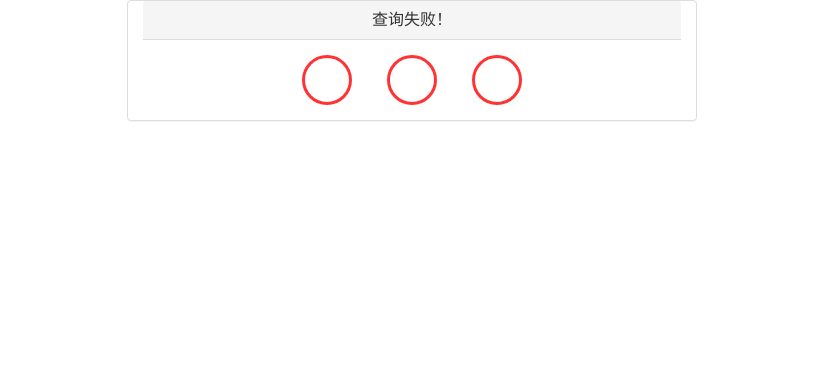
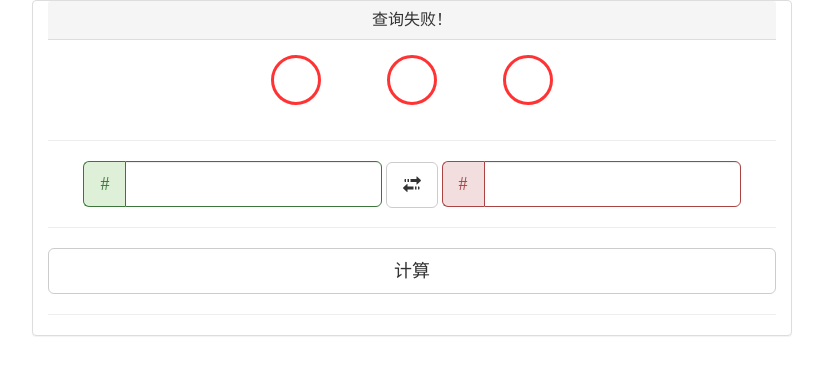
Before and after one commit to YunYouJun/orange-lottery-judge, a PHP site: page / in a window 1280 px wide. Shown: the top 375 px of the page, without its empty margins (228-1051 px from the left). Run offline with PHP 8.4, Linux system fonts and the light colour scheme; data that the repository does not hold is empty.

Commit message:
main complete judge
1.#自动去除
2.皆为大写字母
// 定输赢方式：
// -按彩票（排列三）的三位数字第一位 ‘乘以’ 第二位 ‘加上’ 第三位
// -计算结果【为奇数-开小】【为偶数-开大】
// -当天星期几决定比第几位
// -字母比数字大 1<9#2PPLGYO对方：# 9OP8VO
// 今天星期五，排列三结果2，3，5
// 2x3+5=11【奇数，第二位比小。如果相同，比下以位：第三位】
// 我方第二位“P"对方第二位”O"
// 根据字母图，O比P小，所以这场我方输

```diff
--- a/index.php
+++ b/index.php
@@ -18,8 +18,13 @@ $regex5="/<span class=\"c-icon c-icon-ball-red op_caipiao_ball_red c-gap-right-s
     <title>Orange lottery judge</title>
     <!-- 最新版本的 Bootstrap 核心 CSS 文件 -->
     <link rel="stylesheet" href="https://cdn.bootcss.com/bootstrap/3.3.7/css/bootstrap.min.css" integrity="sha384-BVYiiSIFeK1dGmJRAkycuHAHRg32OmUcww7on3RYdg4Va+PmSTsz/K68vbdEjh4u" crossorigin="anonymous">
+        <!-- jQuery (necessary for Bootstrap's JavaScript plugins) -->
+    <script src="https://cdn.bootcss.com/jquery/1.12.4/jquery.min.js"></script>
 
     <style type="text/css">
+    body{
+    	font-family: "Microsoft Yahei";
+    }
 	.mycircle {
 		width: 50px;
 		height: 50px;
@@ -36,7 +41,7 @@ $regex5="/<span class=\"c-icon c-icon-ball-red op_caipiao_ball_red c-gap-right-s
   </head>
   <body>
   <div class="container">
-	    <div class="panel panel-default col-md-6 col-md-offset-3">
+	    <div class="panel panel-default col-md-8 col-md-offset-2">
 		    <div class="text-center panel-heading">
 			    <h3 class="panel-title">
 			    <?php
@@ -48,7 +53,7 @@ $regex5="/<span class=\"c-icon c-icon-ball-red op_caipiao_ball_red c-gap-right-s
 				?>
 				</h3>
 		    </div>
-		    <div class="panel-body col-md-12" align="center">
+		    <div class="panel-body" align="center">
 		    	<div class="col-md-3"></div>
 				<div class="col-md-2 col-xs-4">
 				    <div id="firstnum" class="mycircle text-center">
@@ -69,29 +74,41 @@ $regex5="/<span class=\"c-icon c-icon-ball-red op_caipiao_ball_red c-gap-right-s
 				    </div>
 				</div>
 		  	</div>
+		  	<hr>
+		  	<form class="form-inline text-center">
+		  		<div class="form-group has-success input-group input-group-lg">
+		  			<span class="input-group-addon">#</span>
+				  	<input type="text" class="form-control" id="myclancode">
+				</div>
+				<div class="form-group"><i class="btn btn-default btn-lg btn-block glyphicon glyphicon-transfer" id="VS"></i></div>
+				  	<div class="form-group has-error input-group input-group-lg">
+					  <span class="input-group-addon">#</span>
+					  <input type="text" class="form-control" id="enemyclancode">
+				</div>
+		  	</form>
+			<hr>
+			<div class="resultpanel">
+			  	<button id="result" class="btn btn-default btn-block btn-lg">
+				  计算
+				</button>
+			</div>
+			<hr>
 	    </div>
-
-	    <div class="test">
-		  <h1 id="result"></h1>
-		</div>
+		<div class="col-md-2"></div>
    </div>
 
+<script type="text/javascript" src="orange_lottery_judge.js"></script>
 <script type="text/javascript">
-	function lottery_judge(){
-		$('.test').append("<h1>yes</h1>");
-		alert("???");
-	}
-	lottery_judge();
-	alert("sad");
-	function myFunction(){
-    alert("你好，我是一个警告框！");
-} myFunction();
+	$("#VS").click(function(){
+		orange_lottery_judge();
+	});
+
+	$("#result").click(function(){
+		orange_lottery_judge();
+	});
 </script>
 
 
-
-    <!-- jQuery (necessary for Bootstrap's JavaScript plugins) -->
-    <script src="https://cdn.bootcss.com/jquery/1.12.4/jquery.min.js"></script>
     <!-- Include all compiled plugins (below), or include individual files as needed -->
     <!-- 最新的 Bootstrap 核心 JavaScript 文件 -->
     <script src="https://cdn.bootcss.com/bootstrap/3.3.7/js/bootstrap.min.js" integrity="sha384-Tc5IQib027qvyjSMfHjOMaLkfuWVxZxUPnCJA7l2mCWNIpG9mGCD8wGNIcPD7Txa" crossorigin="anonymous"></script>
--- /dev/null
+++ b/orange_lottery_judge.js
@@ -0,0 +1,71 @@
+function compare(mycode,enemycode,order){ //比大
+	if(order-1 > mycode.length){
+		return ;
+	}
+
+	var big;
+	if(order==0)	order = 7;
+	if(mycode[order-1] > enemycode[order-1]){
+		big = 1;
+	}else if(mycode[order-1] < enemycode[order-1]){
+		big = -1;
+	}else if(mycode[order-1] == enemycode[order-1]){
+		big = compare(mycode,enemycode,order+1);
+	}
+	return big;
+}
+
+function lottery_judge(firstnum,secondnum,thirdnum,mycode,enemycode){
+	var flag;
+	var count = firstnum*secondnum+thirdnum;
+	var odevity = count%2;
+	var date = new Date(); //获取当前日期，=。=如果开奖和查看隔了一天怎么办，……之后再说
+	var weekday	= date.getDay();
+	if(odevity==1){
+		//奇数
+		flag = compare(enemycode,mycode,weekday);
+	}else if(odevity==0){
+		//偶数
+		flag = compare(mycode,enemycode,weekday);
+	}else{
+		$('#result').removeClass();
+		$('#result').addClass("btn-warning");
+		$('#result').append('<i class="glyphicon glyphicon-warning-sign"></i> - 出错 - <i class="glyphicon glyphicon-warning-sign"></i>');
+	}
+
+	if(flag>0){
+		$('#result').removeClass();
+		$('#result').addClass("btn btn-block btn-success btn-lg");
+		$('#result').html('<i class="glyphicon glyphicon-ok"></i> - 胜 - <i class="glyphicon glyphicon-ok"></i>');
+	}else if(flag<0){
+		$('#result').removeClass();
+		$('#result').addClass("btn btn-block btn-danger btn-lg");
+		$('#result').html('<i class="glyphicon glyphicon-remove"></i> - 败 - <i class="glyphicon glyphicon-remove"></i>');
+	}else if(flag == null){
+		$('#result').removeClass();
+		$('#result').addClass("btn btn-block btn-warning btn-lg");
+		$('#result').html('<i class="glyphicon glyphicon-warning-sign"></i> -位数不足以继续比较- <i class="glyphicon glyphicon-warning-sign"></i>');
+	}else{
+		$('#result').removeClass();
+		$('#result').addClass("btn btn-block btn-warning btn-lg");
+		$('#result').html('<i class="glyphicon glyphicon-warning-sign"></i> - 出错 - <i class="glyphicon glyphicon-warning-sign"></i>');
+	}
+}
+
+function orange_lottery_judge(){
+	var myclancode = $("#myclancode").val().replace(/#/g,"").toUpperCase();
+	var enemyclancode = $("#enemyclancode").val().replace(/#/g,"").toUpperCase();
+	var firstnum = parseInt($("#firstnum").text().replace(/[^0-9]/ig,""));
+	var secondnum = parseInt($("#secondnum").text().replace(/[^0-9]/ig,""));
+	var thirdnum = parseInt($("#thirdnum").text().replace(/[^0-9]/ig,""));
+	lottery_judge(firstnum,secondnum,thirdnum,myclancode,enemyclancode);
+}
+// 定输赢方式：
+// -按彩票（排列三）的三位数字第一位 ‘乘以’ 第二位 ‘加上’ 第三位
+// -计算结果【为奇数-开小】【为偶数-开大】
+// -当天星期几决定比第几位
+// -字母比数字大 1<9#2PPLGYO对方：# 9OP8VO
+// 今天星期五，排列三结果2，3，5
+// 2x3+5=11【奇数，第二位比小。如果相同，比下以位：第三位】
+// 我方第二位“P"对方第二位”O"
+// 根据字母图，O比P小，所以这场我方输
```
Also changed, not shown: test.html (deleted, +0 -25 lines).
